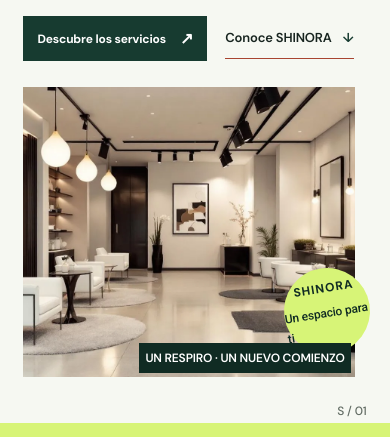
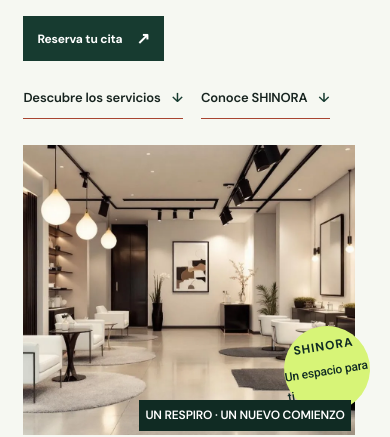
Before and after one commit to briggitt1988/salondebelleza, a plain HTML site: page index.html in a window 390 px wide. Shown: the part 407-844 px from the top of the page. Drawn offline with Linux system fonts and the light colour scheme.

Commit message:
CAMBIO CTA RESERVA TU CITA

```diff
--- a/index.html
+++ b/index.html
@@ -46,8 +46,11 @@
         <h1>Tu esencia.<br><em>En primer plano.</em></h1>
         <p class="hero-intro">Un momento para ti, un look que se siente tuyo. En SHINORA cuidamos cada detalle para que salgas brillando por dentro y por fuera.</p>
         <div class="hero-actions">
-          <a class="button button-dark" href="#servicios">Descubre los servicios <span aria-hidden="true">↗</span></a>
-          <a class="text-link" href="#espacio">Conoce SHINORA <span aria-hidden="true">↓</span></a>
+          <a class="button button-dark" href="#reservar">Reserva tu cita <span aria-hidden="true">↗</span></a>
+          <div class="hero-secondary-actions">
+            <a class="text-link" href="#servicios">Descubre los servicios <span aria-hidden="true">↓</span></a>
+            <a class="text-link" href="#espacio">Conoce SHINORA <span aria-hidden="true">↓</span></a>
+          </div>
         </div>
         <div class="hero-note"><span class="note-star" aria-hidden="true">✳</span><span>Tu belleza no sigue reglas.<br>Tu estilo tampoco.</span></div>
       </div>
--- a/styles.css
+++ b/styles.css
@@ -58,6 +58,7 @@ h1 em, h2 em { color: var(--forest); font-weight: 700; font-style: italic; }
 .button-dark:hover { background: var(--forest-deep); }
 .text-link { padding: 8px 0; border-bottom: 1px solid var(--coral); font-size: 13px; font-weight: 600; }
 .text-link span { margin-left: 8px; color: var(--forest); }
+.hero-secondary-actions { display: flex; align-items: center; gap: 25px; }
 .hero-note { display: flex; align-items: center; gap: 12px; margin-top: 46px; color: var(--muted); font-size: 12px; line-height: 1.6; }
 .note-star { color: var(--coral); font-size: 25px; }
 .hero-visual { position: relative; height: 472px; margin: 0; background: #d8ded5; }
@@ -221,6 +222,7 @@ h1 em, h2 em { color: var(--forest); font-weight: 700; font-style: italic; }
   h1 { font-size: 56px; }
   .hero-intro { max-width: 440px; margin: 17px 0 19px; font-size: 13px; }
   .hero-actions { gap: 18px; }
+  .hero-secondary-actions { gap: 18px; }
   .button { min-height: 45px; gap: 14px; padding-inline: 14px; font-size: 12px; }
   .hero-note { display: none; }
   .hero-visual { height: 290px; margin-right: 12px; }
@@ -279,6 +281,8 @@ h1 em, h2 em { color: var(--forest); font-weight: 700; font-style: italic; }
 @media (max-width: 380px) {
   h1 { font-size: 48px; }
   .hero-actions { align-items: flex-start; flex-direction: column; gap: 12px; }
+  .hero-secondary-actions { gap: 12px; }
+  .hero-secondary-actions .text-link { font-size: 12px; }
   .service-image { height: 250px; }
   .gallery-grid { grid-template-rows: 220px 160px 170px; }
 }
```
